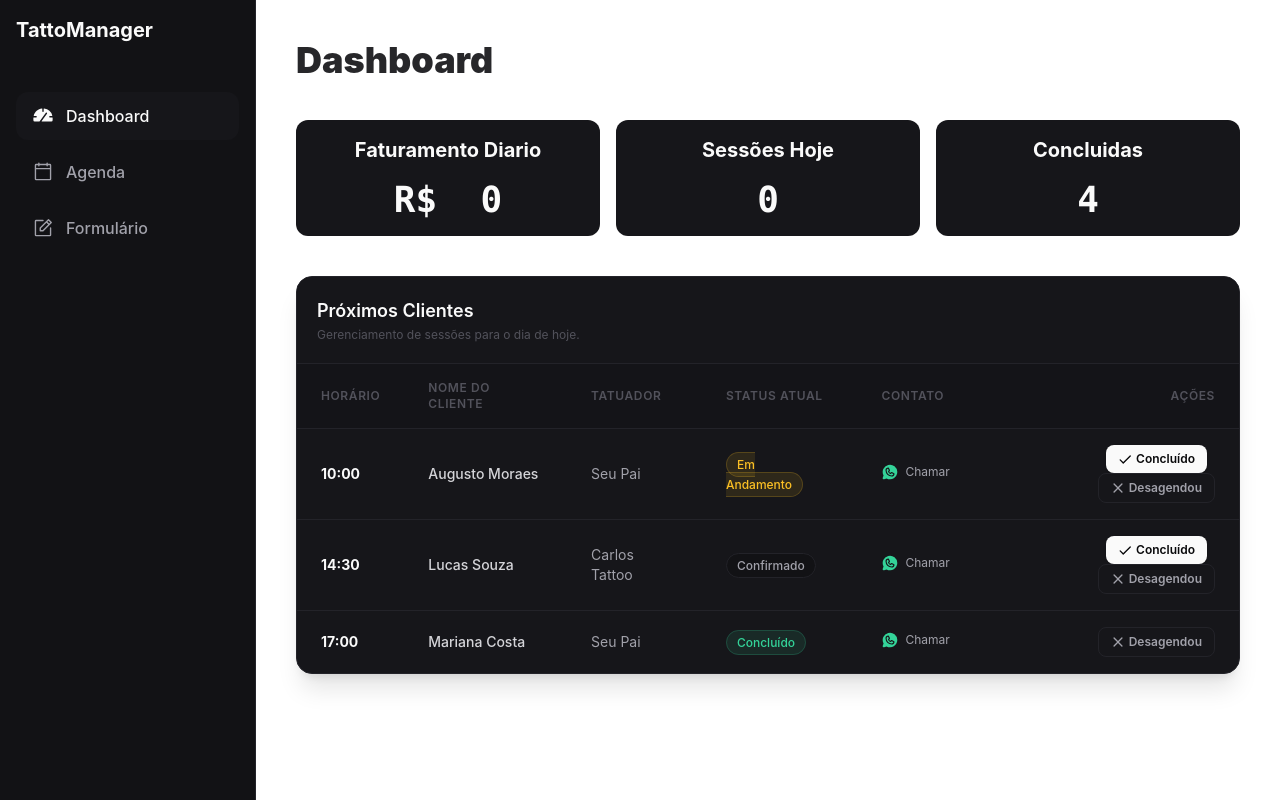
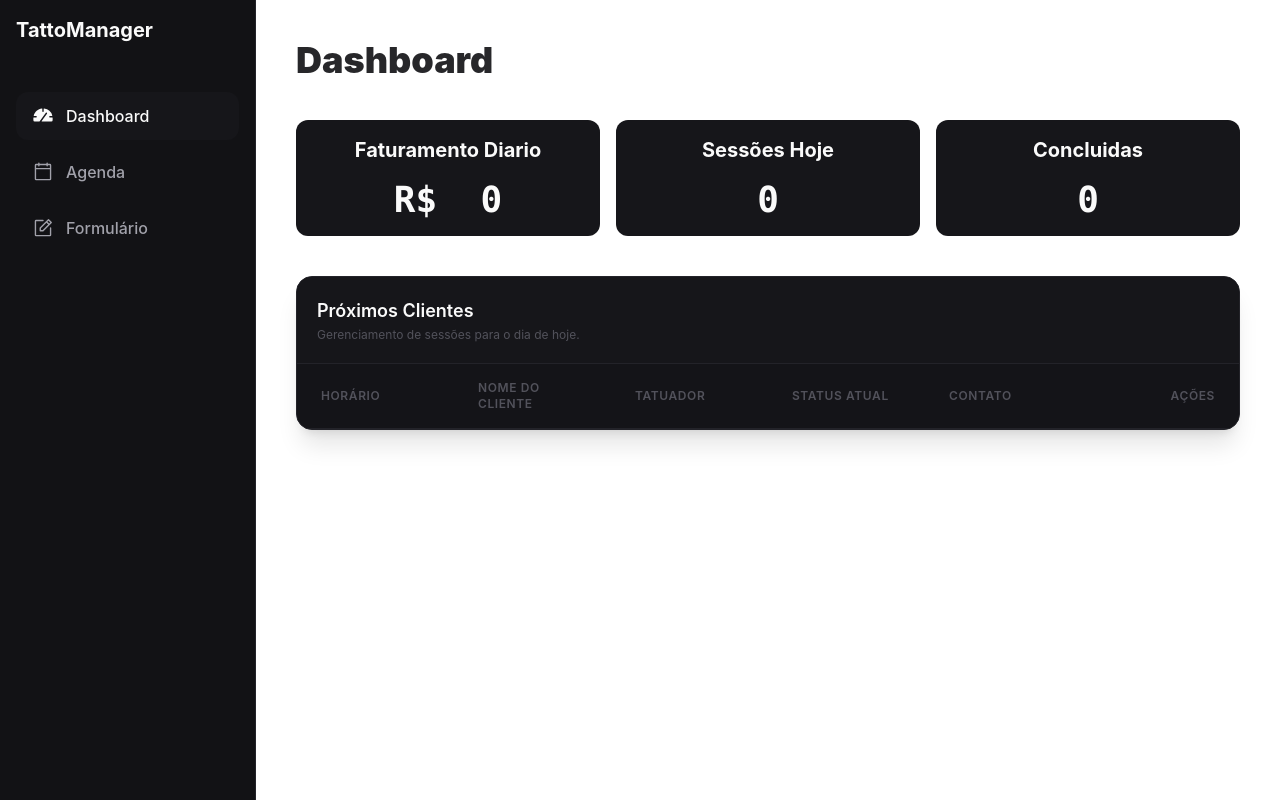
Before and after one commit to augustoteix0/TattooManager, a React (Vite) app: page / in a window 1280 px wide. Built offline with nearby package versions, Linux system fonts and the light colour scheme.

Commit message:
feat and fix

```diff
--- a/src/contexts/Contexts.tsx
+++ b/src/contexts/Contexts.tsx
@@ -9,7 +9,7 @@ interface ClientData {
   priceTattoo: string;
   timeTattoo: string;
   dateTattoo: string;
-  status: "Pendente" | "Confirmado" | "Cancelado";
+  status: "Pendente" | "Confirmado" | "Cancelado" | "Concluido";
 }
 
 interface ContextType {
@@ -17,7 +17,7 @@ interface ContextType {
   saveClient: (data: ClientData) => void;
   statusChange: (
     id: string,
-    novoStatus: "Pendente" | "Confirmado" | "Cancelado",
+    novoStatus: "Pendente" | "Confirmado" | "Cancelado" | "Concluido",
   ) => void;
   handleRemoveClient: (id: string) => void;
   searchClient: string;
@@ -48,8 +48,10 @@ export function ClientProvider({ children }: { children: ReactNode }) {
 
   function statusChange(
     id: string,
-    novoStatus: "Confirmado" | "Pendente" | "Cancelado",
-  ) {
+    novoStatus: "Confirmado" | "Pendente" | "Cancelado" | "Concluido",
+  )
+
+  {
     setClient((state) =>
       state.map((item) =>
         item.id === id ? { ...item, status: novoStatus } : item,
--- a/src/pages/Agenda/components/TableAgenda.tsx
+++ b/src/pages/Agenda/components/TableAgenda.tsx
@@ -10,7 +10,7 @@ export function TableAgenda() {
     if (!context) {
     throw new Error('Formulario deve ser usado dentro de um ClientProvider');
   }
-    const { statusChange, handleRemoveClient, dadosFiltrados } = context
+    const { statusChange, dadosFiltrados } = context
 
   return (
     <div className="bg-base-card border border-base-border rounded-2xl overflow-hidden w-full shadow-xl">
@@ -35,7 +35,7 @@ export function TableAgenda() {
               <tr key={item.id} className="hover:bg-base-hover transition-colors duration-200">
 
 
-                <td className="py-4 px-5 font-bold text-base-title">{item.timeTattoo}</td>
+                <td className="py-4 px-5 font-bold text-base-title">{item.dateTattoo}</td>
 
 
                 <td className="py-4 px-5 font-medium text-base-subtitle">{item.clientName}</td>
@@ -69,6 +69,7 @@ export function TableAgenda() {
                   <span className={`px-2.5 py-0.5 rounded-full text-xs font-medium border ${
                     item.status === 'Confirmado' ? 'bg-base-success/10 text-base-success border-base-success/20' :
                     item.status === 'Pendente' ? 'bg-base-alert/10 text-base-alert border-base-alert/20' :
+                    item.status === 'Concluido' ? 'bg-base-sidebar text-base-text border-base-border' :
                     'bg-base-error/10 text-base-error border-base-error/20'
                   }`}>
                     {item.status}
@@ -86,7 +87,7 @@ export function TableAgenda() {
                   </button>
 
                   <button
-                    onClick={() => handleRemoveClient(item.id)}
+                    onClick={() => statusChange(item.id, 'Cancelado')}
                     title="Cancelar Sessão"
                     className="inline-flex items-center justify-center p-2 bg-base-sidebar hover:bg-base-error/10 text-base-text hover:text-base-error border border-base-border hover:border-base-error/20 rounded-lg transition-all duration-200"
                   >
--- a/src/pages/Dashboard/Dashboard.tsx
+++ b/src/pages/Dashboard/Dashboard.tsx
@@ -20,7 +20,7 @@ export function Dashboard() {
 
 
   const tattooToday = dados.filter((item) => {
-    if (item.dateTattoo === dataDeHojeFormatada && item.status === "Confirmado") {
+    if (item.dateTattoo === dataDeHojeFormatada && item.status === "Confirmado" || item.status === "Concluido") {
       return true
     } else {
       return false
@@ -31,7 +31,11 @@ export function Dashboard() {
       }, 0)
 
   const todaySessions = dados.filter((item) => {
-    return item.dateTattoo === dataDeHojeFormatada && item.status === 'Confirmado'
+    return item.dateTattoo === dataDeHojeFormatada && item.status === 'Confirmado' || item.status === 'Concluido'
+  }).length
+
+  const concluidos = dados.filter((item) => {
+    return item.status === 'Concluido'
   }).length
 
   return (
@@ -53,7 +57,7 @@ export function Dashboard() {
         <div>
           <div className="cardDash">
             <h2 className="text-xl font-bold">Concluidas</h2>
-            <span className="text-4xl font-semibold font-mono">4</span>
+            <span className="text-4xl font-semibold font-mono">{concluidos}</span>
           </div>
         </div>
       </div>
--- a/src/pages/Dashboard/components/Table.tsx
+++ b/src/pages/Dashboard/components/Table.tsx
@@ -1,12 +1,20 @@
-import { WhatsappLogoIcon, CheckIcon, XIcon } from '@phosphor-icons/react';
+import { WhatsappLogoIcon, CheckIcon } from '@phosphor-icons/react';
+import { ClientContext } from '../../../contexts/Contexts';
+import { useContext } from 'react'
 
 export function TableDashboard() {
 
-  const agendamentosHoje = [
-    { id: 1, horario: "10:00", cliente: "Augusto Moraes", whatsapp: "5511999999999", tatuador: "Seu Pai", status: "Em Andamento" },
-    { id: 2, horario: "14:30", cliente: "Lucas Souza", whatsapp: "5511888888888", tatuador: "Carlos Tattoo", status: "Confirmado" },
-    { id: 3, horario: "17:00", cliente: "Mariana Costa", whatsapp: "5511777777777", tatuador: "Seu Pai", status: "Concluído" },
-  ];
+  const context = useContext(ClientContext);
+
+      if (!context) {
+      throw new Error('Formulario deve ser usado dentro de um ClientProvider');
+    }
+      const { dadosFiltrados, statusChange } = context
+
+    function handleConclude (id: string) {
+      statusChange(id, 'Concluido')
+    }
+
 
   return (
     <div className="bg-base-card border border-base-border rounded-2xl overflow-hidden w-full shadow-xl mt-10">
@@ -17,7 +25,7 @@ export function TableDashboard() {
       </div>
 
       <div className="overflow-x-auto">
-        <table className="w-full text-left border-collapse">
+        <table className="w-full text-left border-collapse table-fixed">
           <thead>
 
             <tr className="border-b border-base-border text-base-label text-xs uppercase tracking-wider bg-base-sidebar/40">
@@ -29,25 +37,24 @@ export function TableDashboard() {
               <th className="py-4 px-6 font-semibold text-right">Ações</th>
             </tr>
           </thead>
-
+          {dadosFiltrados.map(item => (
           <tbody className="divide-y divide-base-border text-sm">
-            {agendamentosHoje.map((item) => (
               <tr key={item.id} className="hover:bg-base-hover transition-colors duration-200">
 
 
-                <td className="py-4 px-6 font-bold text-base-title">{item.horario}</td>
+                <td className="py-4 px-6 font-bold text-base-title">{item.timeTattoo}</td>
 
 
-                <td className="py-4 px-6 font-medium text-base-subtitle">{item.cliente}</td>
+                <td className="py-4 px-6 font-medium text-base-subtitle">{item.clientName}</td>
 
 
                 <td className="py-4 px-6 text-base-text">{item.tatuador}</td>
 
 
                 <td className="py-4 px-6">
-                  <span className={`px-2.5 py-1 rounded-full text-xs font-medium border ${
-                    item.status === 'Concluído' ? 'bg-base-success/10 text-base-success border-base-success/20' :
-                    item.status === 'Em Andamento' ? 'bg-base-alert/10 text-base-alert border-base-alert/20' :
+                  <span className={`px-2.5 py-1 rounded-full text-xs font-medium border cursor-default ${
+                    item.status === 'Confirmado' ? 'bg-base-success/10 text-base-success border-base-success/20' :
+                    item.status === 'Pendente' ? 'bg-base-alert/10 text-base-alert border-base-alert/20' :
                     'bg-base-sidebar text-base-text border-base-border'
                   }`}>
                     {item.status}
@@ -57,7 +64,7 @@ export function TableDashboard() {
 
                 <td className="py-4 px-6">
                   <a
-                    href={`https://wa.me/${item.whatsapp}?text=Olá%20${encodeURIComponent(item.cliente)},%20confirmamos%20sua%20sessão%20de%20tattoo%20hoje%20às%20${item.horario}?`}
+                    href={`https://wa.me/${item.phoneClient}?text=Olá%20${encodeURIComponent(item.clientName)},%20confirmamos%20sua%20sessão%20de%20tattoo%20hoje%20às%20${item.timeTattoo}?`}
                     target="_blank"
                     rel="noreferrer"
                     className="inline-flex items-center gap-1.5 text-base-text hover:text-base-success transition-colors duration-200 text-xs"
@@ -69,21 +76,16 @@ export function TableDashboard() {
 
 
                 <td className="py-4 px-6 text-right space-x-2">
-                  {item.status !== 'Concluído' && (
-                    <button className="inline-flex items-center gap-1 px-3 py-1.5 bg-base-btn-bg hover:bg-base-btn-hover text-base-btn-text rounded-lg text-xs font-semibold transition-all duration-200 shadow-sm">
+                  {item.status === 'Confirmado' && (
+                    <button onClick={() => handleConclude(item.id)} className="inline-flex items-center gap-1 px-3 py-1.5 bg-base-btn-bg hover:bg-base-btn-hover text-base-btn-text rounded-lg text-xs font-semibold transition-all duration-200 shadow-sm">
                       <CheckIcon size={14} weight="bold" />
                       <span>Concluído</span>
                     </button>
                   )}
-                  <button className="inline-flex items-center gap-1 px-3 py-1.5 bg-transparent hover:bg-base-error/10 text-base-text hover:text-base-error border border-base-border hover:border-base-error/30 rounded-lg text-xs font-semibold transition-all duration-200">
-                    <XIcon size={14} weight="bold" />
-                    <span>Desagendou</span>
-                  </button>
                 </td>
-
               </tr>
-            ))}
           </tbody>
+          ))}
         </table>
       </div>
     </div>
```
